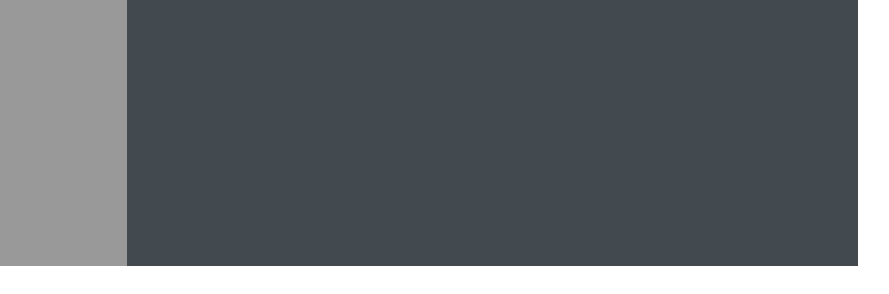
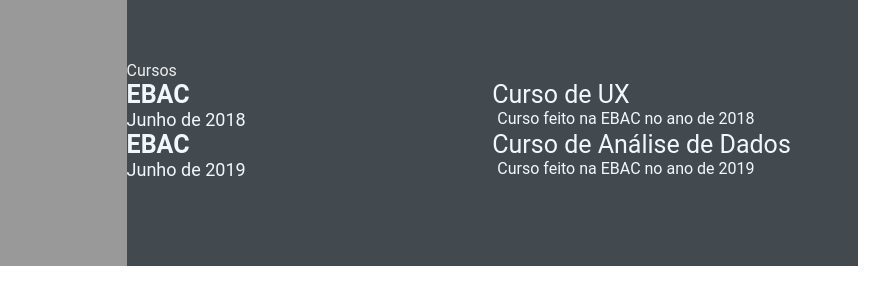
Before and after one commit to Maryh-imnida/devweekgit.github.io, a plain HTML site: page index.html in a window 1280 px wide. Shown: the part 566-860 px from the top of the page, 294-1183 px from the left. Drawn offline with Linux system fonts and the light colour scheme.

Commit message:
Criada a área de Cursos no html

```diff
--- a/index.html
+++ b/index.html
@@ -42,7 +42,7 @@
                 </div>
             </section>
         </section>
-        <section class="right-section">
+        <div class="right-section">
             <div class="right-section-contents">
                 <section class="about gap">
                     <div class="right-title">Sobre Mim</div>
@@ -100,13 +100,35 @@
                         <p class="education-desc">
                             Graduação em engenharia de software
                         </p>
-            </section>
-        </section>
-
                     </div>
                 </div>
             </section>
+            <section class="awards gap">
+                <div class="right-title">Cursos</div>
+                <div class="awards-contents">
+                    <div class="awards-left">
+                        <p class="awards-company-name">EBAC</p>
+                        <p class="awards-time-period">Junho de 2018</p>
+                    </div>
+                     <div class="awards-right">
+                        <p class="awards-name">Curso de UX</p>
+                        <p class="awards-desc">
+                          Curso feito na EBAC no ano de 2018
+                         </p>
+                     </div>
+                     <div class="awards-left">
+                        <p class="awards-company-name">EBAC</p>
+                        <p class="awards-time-period">Junho de 2019</p>
+                    </div>
+                     <div class="awards-right">
+                        <p class="awards-name">Curso de Análise de Dados</p>
+                        <p class="awards-desc">
+                          Curso feito na EBAC no ano de 2019
+                         </p>
+                     </div>
+                </div>
+            </section>
+        </section>
     </main>
 </body>
-
 </html>
```
Lines whose indentation alone changed are shown as unchanged.
